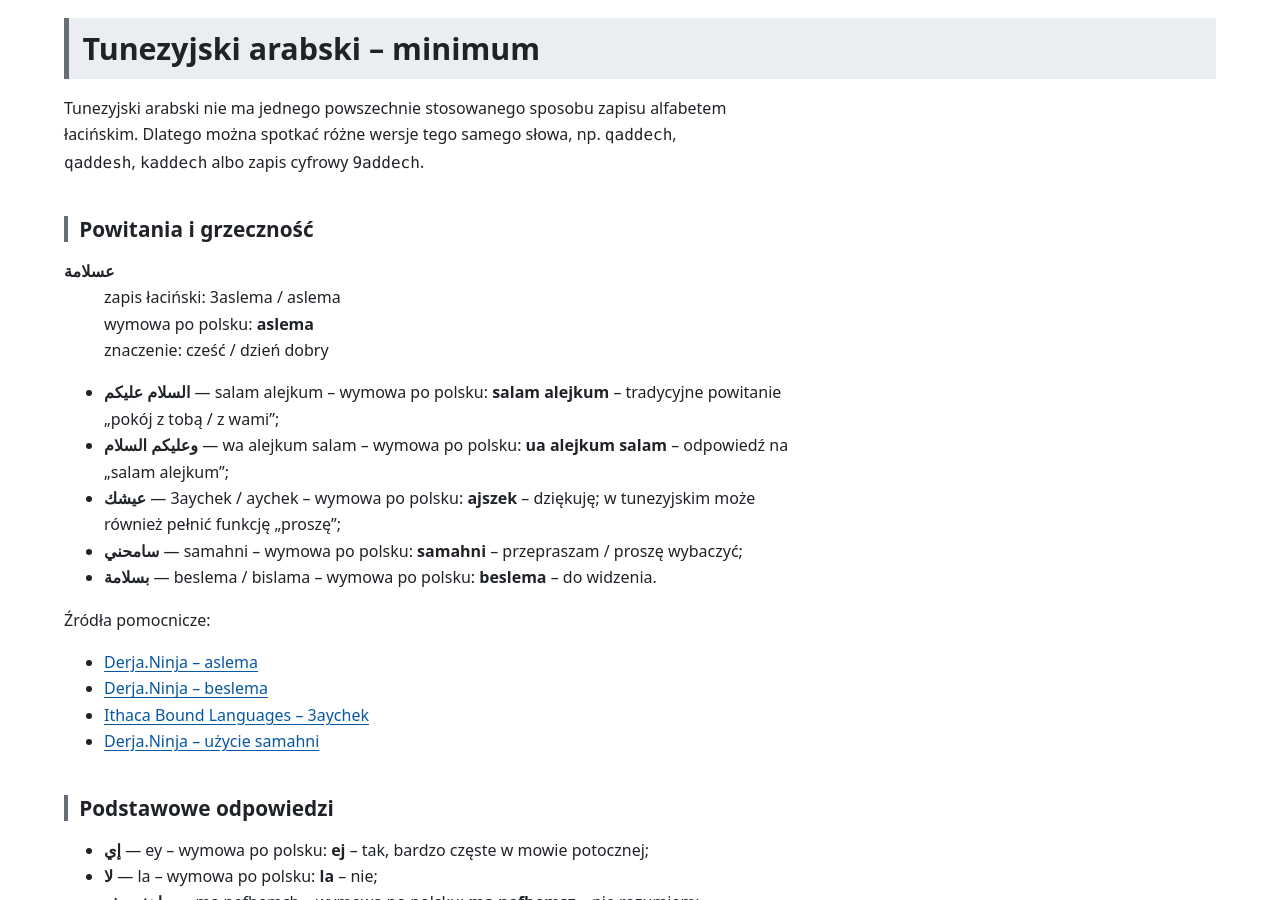
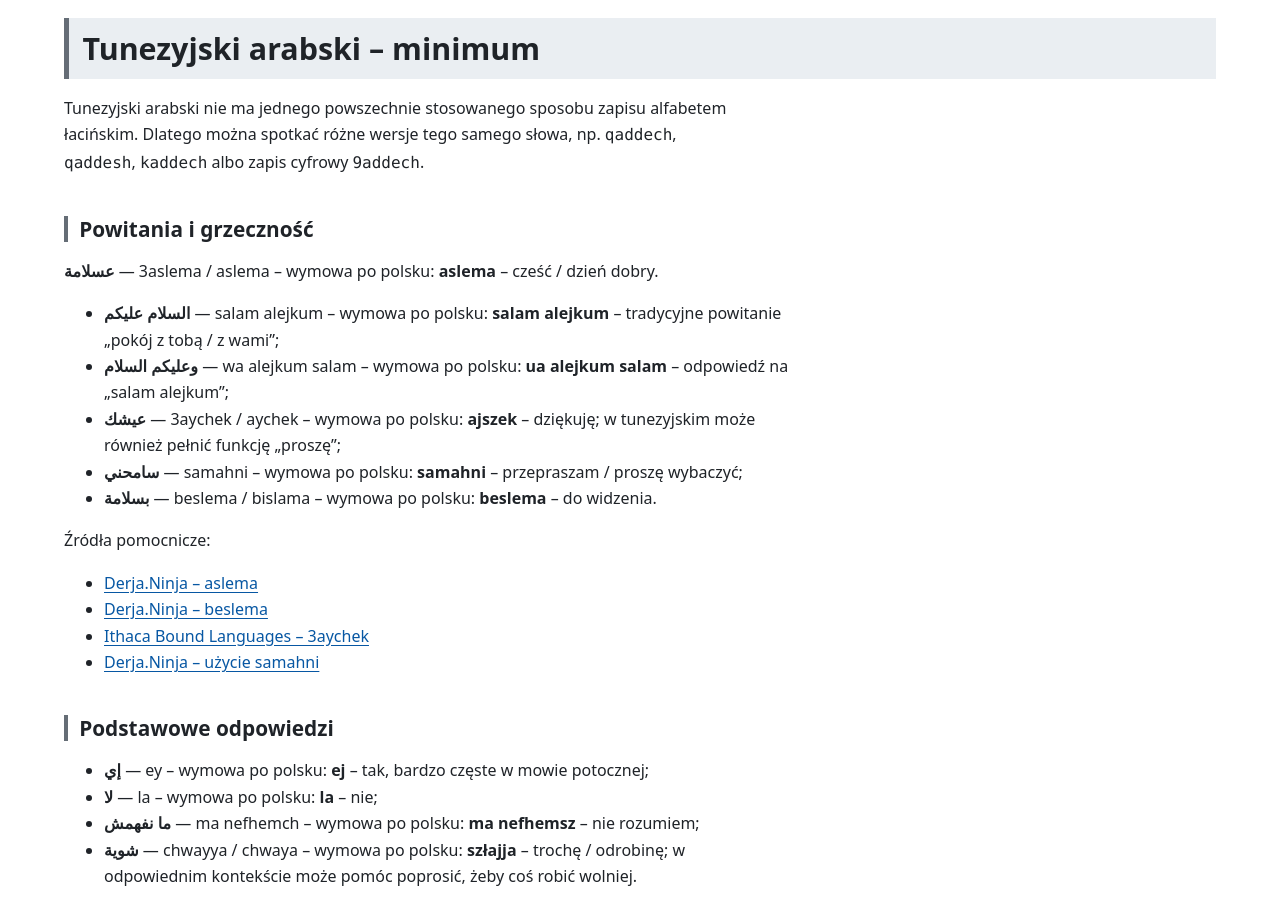
Before and after one commit to rotnicki/djerba-2026, a Jekyll site: the page built from jezyk-i-zwroty.md, in a window 1280 px wide and 900 px high, scrolled down 2256 px. Built offline with Jekyll 4.4.1, drawn with Linux system fonts in a browser that asks for light colours; our own code applies the rules of GitHub Pages for plain Markdown files; some of the changed text lies outside the part shown.

Commit message:
Zmień dwa testowe zwroty na akapity

```diff
--- a/jezyk-i-zwroty.md
+++ b/jezyk-i-zwroty.md
@@ -65,10 +65,7 @@ Tunezyjski arabski nie ma jednego powszechnie stosowanego sposobu zapisu alfabet
 
 ### Powitania i grzeczność
 
-**عسلامة**{: lang="ar-TN" dir="rtl"}
-: zapis łaciński: 3aslema / aslema
-: wymowa po polsku: **aslema**
-: znaczenie: cześć / dzień dobry
+**عسلامة**{: lang="ar-TN" dir="rtl"} — 3aslema / aslema – wymowa po polsku: **aslema** – cześć / dzień dobry.
 
 - **السلام عليكم**{: lang="ar-TN" dir="rtl"} — salam alejkum – wymowa po polsku: **salam alejkum** – tradycyjne powitanie „pokój z tobą / z wami”;
 - **وعليكم السلام**{: lang="ar-TN" dir="rtl"} — wa alejkum salam – wymowa po polsku: **ua alejkum salam** – odpowiedź na „salam alejkum”;
@@ -113,9 +110,7 @@ Polska wymowa poniżej jest celowo uproszczona. Nie zastępuje nagrania native s
 
 ### Powitanie i podstawy
 
-**Bonjour**{: lang="fr"}
-: wymowa po polsku: **bążur**
-: znaczenie: dzień dobry
+**Bonjour**{: lang="fr"} – wymowa po polsku: **bążur** – dzień dobry.
 
 - **Bonsoir**{: lang="fr"} – wymowa po polsku: **bąsłar** – dobry wieczór;
 - **Merci**{: lang="fr"} – wymowa po polsku: **mersi** – dziękuję;
```
